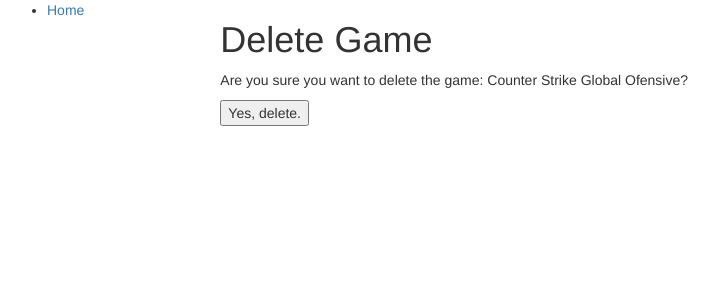
After one commit to FACTOSolution/GameCrud_Educational, a Django app: page /my_steam/games/1/delete/ in a window 1280 px wide. The commit adds this page. Shown: the top 300 px of the page, without its empty margins (8-727 px from the left). Run offline with Django 3.2, Linux system fonts and the light colour scheme; data comes from the database, SQL or seed files in the repository; some libraries are stand-ins or nearby versions.

Commit message:
Create game delete view

```diff
--- /dev/null
+++ b/my_steam/templates/my_steam/game_confirm_delete.html
@@ -0,0 +1,14 @@
+{% extends "base_generic.html" %}
+
+{% block content %}
+
+<h1>Delete Game</h1>
+
+<p>Are you sure you want to delete the game: {{ game }}?</p>
+
+<form action="" method="POST">
+  {% csrf_token %}
+  <input type="submit" action="" value="Yes, delete." />
+</form>
+
+{% endblock %}
--- a/my_steam/templates/my_steam/game_form.html
+++ b/my_steam/templates/my_steam/game_form.html
@@ -8,6 +8,5 @@
     {{ form.as_table }}
     </table>
     <input type="submit" value="Submit" />
-
 </form>
 {% endblock %}
--- a/my_steam/urls.py
+++ b/my_steam/urls.py
@@ -6,4 +6,5 @@
     url(r'^games/$', views.GameListView.as_view(), name='games'),
     url(r'^games/(?P<pk>\d+)$', views.GameDetailView.as_view(), name='game-detail'),
     url(r'^games/(?P<pk>\d+)/update/$', views.GameUpdateView.as_view(), name='update-game'),
+    url(r'^games/(?P<pk>\d+)/delete/$', views.GameDeleteView.as_view(), name='delete-game'),
 ]
--- a/my_steam/views.py
+++ b/my_steam/views.py
@@ -5,6 +5,7 @@
 from .models import Game
 from django.views import generic
 from django.views.generic.edit import CreateView, UpdateView, DeleteView
+from django.urls import reverse_lazy
 
 class GameListView(generic.ListView):
     model = Game
@@ -23,6 +24,10 @@
     model = Game
     fields = ['title','publisher','platform','cover_img','genre']
 
+class GameDeleteView(DeleteView):
+    model = Game
+    success_url = reverse_lazy('games')
+
 def index(request):
     num_games = Game.objects.all().count()
     return render(request, 'index.html', context={'num_games':num_games})
```
